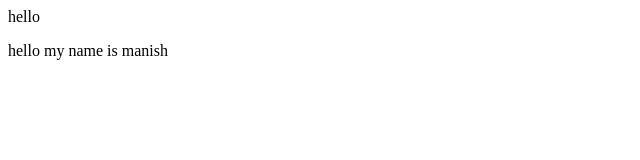
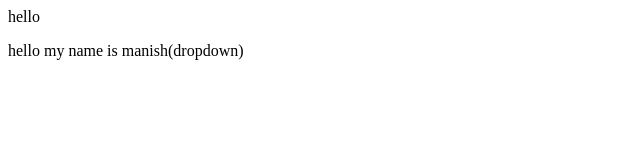
Before and after one commit to MANISH5899/hello, a plain HTML site: page index.html in a window 1280 px wide. Shown: the full height of the page, 0-640 px from the left. Drawn offline with Linux system fonts and the light colour scheme.

Commit message:
dropdown

```diff
--- a/index.html
+++ b/index.html
@@ -2,5 +2,5 @@
     hello
 </p>
 <p>
-    hello my name is manish
+    hello my name is manish(dropdown)
 </p>
```
